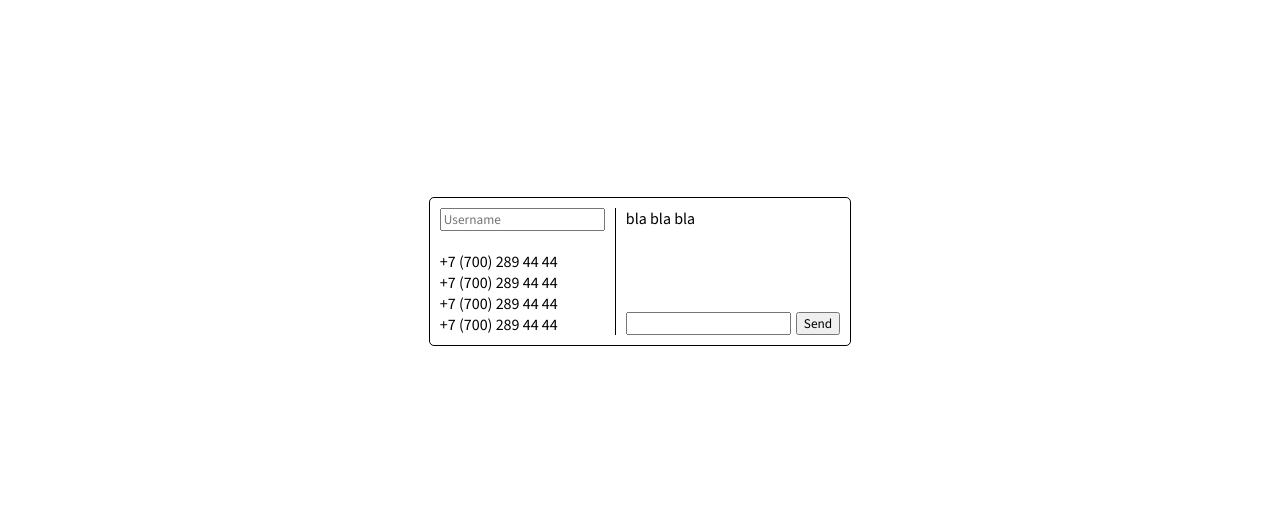
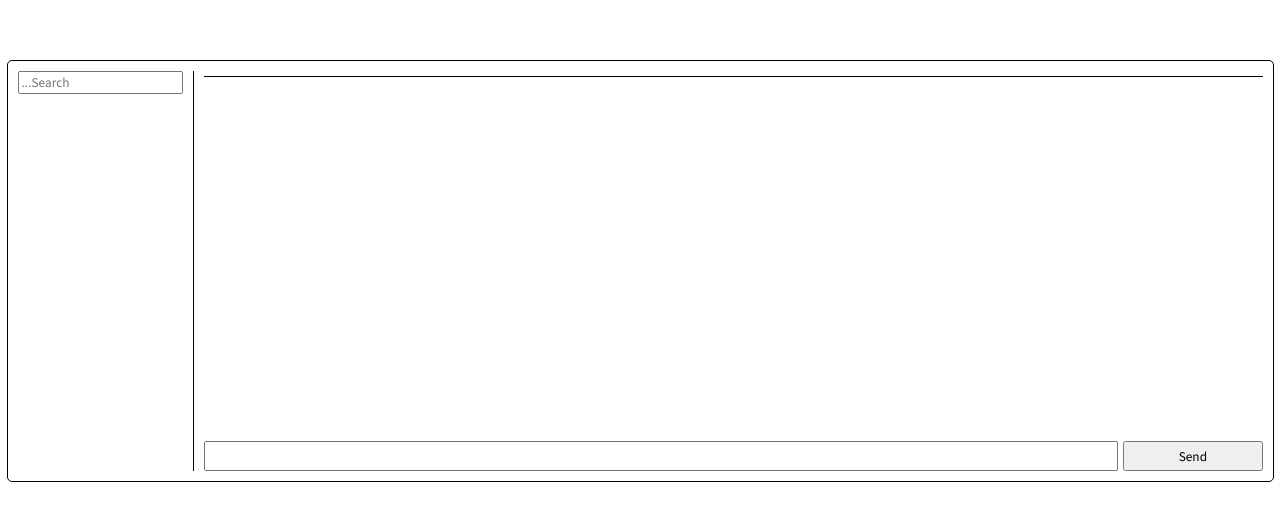
Before and after one commit to iZeevens/green-api, a React (Vite) app: page / in a window 1280 px wide. Shown: the part 129-650 px from the top of the page. Built offline with nearby package versions, Linux system fonts and the light colour scheme.

Commit message:
feat: add user list, selected user

```diff
--- a/src/components/Chat/Chat.module.css
+++ b/src/components/Chat/Chat.module.css
@@ -1,5 +1,6 @@
 .chat {
   display: flex;
-  flex-direction: column;
+  flex-direction: column  ;
   justify-content: space-between;
+  width: 100%;
 }
--- a/src/components/Chat/Chat.tsx
+++ b/src/components/Chat/Chat.tsx
@@ -2,15 +2,18 @@ import styles from "./Chat.module.css";
 import ChatHeader from "./ChatHeader/ChatHeader";
 import ChatSubmitMsg from "./ChatSubmitMsg/ChatSubmitMsg";
 
-function Chat() {
+interface IChatProps {
+  selectedUser: string;
+}
 
+function Chat({ selectedUser }: IChatProps) {
   return (
     <div className={styles.chat}>
-      <ChatHeader userName="bla bla bla" />
+      <ChatHeader selectedUser={selectedUser} />
 
       <ChatSubmitMsg />
     </div>
-  )
+  );
 }
 
 export default Chat;
--- a/src/components/Chat/ChatHeader/ChatHeader.module.css
+++ b/src/components/Chat/ChatHeader/ChatHeader.module.css
@@ -0,0 +1,11 @@
+.head {
+  display: flex;
+  justify-content: center;
+
+  border-bottom: 1px solid black;
+  padding-bottom: 5px;
+}
+
+.name {
+  font-weight: 500;
+}
--- a/src/components/Chat/ChatHeader/ChatHeader.tsx
+++ b/src/components/Chat/ChatHeader/ChatHeader.tsx
@@ -1,13 +1,13 @@
 import styles from "./ChatHeader.module.css";
 
 interface IChatHeaderProps {
-  userName: string;
+  selectedUser: string;
 }
 
-function ChatHeader({ userName }: IChatHeaderProps) {
+function ChatHeader({ selectedUser }: IChatHeaderProps) {
   return (
-    <header>
-      <span>{userName}</span>
+    <header className={styles.head}>
+      <span className={styles.name}>{selectedUser}</span>
     </header>
   );
 }
--- a/src/components/Chat/ChatSubmitMsg/ChatSubmitMsg.module.css
+++ b/src/components/Chat/ChatSubmitMsg/ChatSubmitMsg.module.css
@@ -3,8 +3,12 @@
   gap: 5px;
 }
 
-.input {}
+.input {
+  width: 100%;
+}
 
 .submitBtn {
+  width: 160px;
+  height: 30px;
   cursor: pointer;
 }
--- a/src/components/UsersList/SearchUser/SearchUser.tsx
+++ b/src/components/UsersList/SearchUser/SearchUser.tsx
@@ -4,7 +4,7 @@ function SearchUser() {
 
   return (
     <div className={styles.searchContainer}>
-      <input className={styles.searchInput} type="text" placeholder="Username"/>
+      <input className={styles.searchInput} type="text" placeholder="...Search"/>
     </div>
   )
 }
--- a/src/components/UsersList/UsersList.tsx
+++ b/src/components/UsersList/UsersList.tsx
@@ -1,16 +1,26 @@
-import styles from "./UsersList.module.css"
-import SearchUser from "./SearchUser/SearchUser"
+import styles from "./UsersList.module.css";
+import { useState } from "react";
+import SearchUser from "./SearchUser/SearchUser";
 
-function UsersList() {
+interface IUsersListProps {
+  setSelectedUser: (user: string) => void;
+}
+
+function UsersList({ setSelectedUser }: IUsersListProps) {
+  const [users, setUser] = useState<string[]>([]);
+
   return (
     <div className={styles.list}>
       <SearchUser />
-      <span className={styles.listItem}>+7 (700) 289 44 44</span>
-      <span className={styles.listItem}>+7 (700) 289 44 44</span>
-      <span className={styles.listItem}>+7 (700) 289 44 44</span>
-      <span className={styles.listItem}>+7 (700) 289 44 44</span>
+      {users.length > 0
+        ? users.map((user) => (
+            <span className={styles.listItem} onClick={() => setSelectedUser(user)}>
+              {user}
+            </span>
+          ))
+        : ""}
     </div>
-  )
+  );
 }
 
-export default UsersList
+export default UsersList;
--- a/src/pages/ChatPage/ChatPage.module.css
+++ b/src/pages/ChatPage/ChatPage.module.css
@@ -1,6 +1,8 @@
 .container {
   display: flex;
   gap: 10px;
+  min-height: 400px;
+  width: calc(100% - 35px);
 
   border: 1px solid black;
   border-radius: 5px;
--- a/src/pages/ChatPage/ChatPage.tsx
+++ b/src/pages/ChatPage/ChatPage.tsx
@@ -1,12 +1,15 @@
 import styles from "./ChatPage.module.css";
+import { useState } from "react";
 import UsersList from "../../components/UsersList/UsersList";
 import Chat from "../../components/Chat/Chat";
 
 function ChatPage() {
+  const [selectedUser, setSelectedUser] = useState<string>('');
+
   return (
     <div className={styles.container}>
-      <UsersList />
-      <Chat />
+      <UsersList setSelectedUser={setSelectedUser} />
+      <Chat selectedUser={selectedUser} />
     </div>
   );
 }
```
